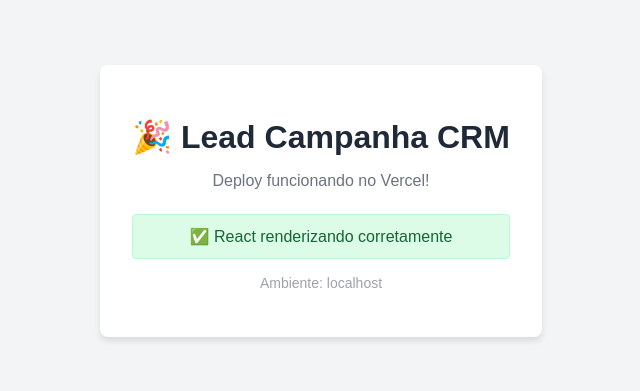
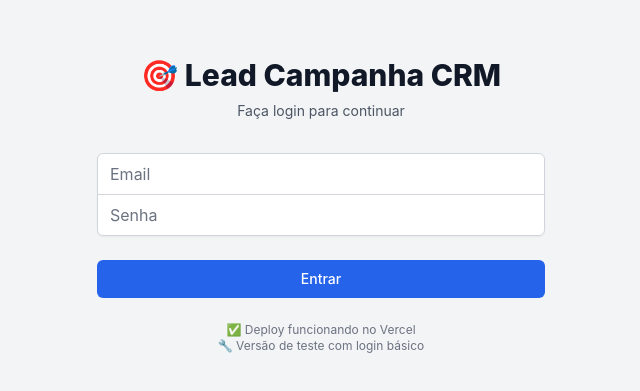
Before and after one commit to vedhen-br/velsrios, a React (Vite) app in the folder frontend/: page / in a window 1280 px wide. Shown: the part 207-598 px from the top of the page, without its empty margins (319-959 px from the left). Built offline with nearby package versions, Linux system fonts and the light colour scheme.

Commit message:
feat: implementar versão funcional com login básico + Tailwind CSS

```diff
--- /dev/null
+++ b/frontend/src/App-login.jsx
@@ -0,0 +1,106 @@
+import React, { useState } from 'react'
+
+export default function App() {
+  const [isLoggedIn, setIsLoggedIn] = useState(false)
+  const [email, setEmail] = useState('')
+  const [password, setPassword] = useState('')
+
+  if (!isLoggedIn) {
+    return (
+      <div className="min-h-screen flex items-center justify-center bg-gray-100">
+        <div className="max-w-md w-full space-y-8">
+          <div>
+            <h2 className="mt-6 text-center text-3xl font-extrabold text-gray-900">
+              🎯 Lead Campanha CRM
+            </h2>
+            <p className="mt-2 text-center text-sm text-gray-600">
+              Faça login para continuar
+            </p>
+          </div>
+          <div className="mt-8 space-y-6">
+            <div className="rounded-md shadow-sm -space-y-px">
+              <div>
+                <input
+                  type="email"
+                  value={email}
+                  onChange={(e) => setEmail(e.target.value)}
+                  placeholder="Email"
+                  className="relative block w-full px-3 py-2 border border-gray-300 rounded-t-md placeholder-gray-500 text-gray-900 focus:outline-none focus:ring-blue-500 focus:border-blue-500"
+                />
+              </div>
+              <div>
+                <input
+                  type="password"
+                  value={password}
+                  onChange={(e) => setPassword(e.target.value)}
+                  placeholder="Senha"
+                  className="relative block w-full px-3 py-2 border border-gray-300 rounded-b-md placeholder-gray-500 text-gray-900 focus:outline-none focus:ring-blue-500 focus:border-blue-500"
+                />
+              </div>
+            </div>
+
+            <div>
+              <button
+                onClick={() => setIsLoggedIn(true)}
+                className="group relative w-full flex justify-center py-2 px-4 border border-transparent text-sm font-medium rounded-md text-white bg-blue-600 hover:bg-blue-700 focus:outline-none focus:ring-2 focus:ring-offset-2 focus:ring-blue-500"
+              >
+                Entrar
+              </button>
+            </div>
+
+            <div className="text-center">
+              <p className="text-xs text-gray-500">
+                ✅ Deploy funcionando no Vercel<br/>
+                🔧 Versão de teste com login básico
+              </p>
+            </div>
+          </div>
+        </div>
+      </div>
+    )
+  }
+
+  return (
+    <div className="min-h-screen bg-gray-50">
+      <nav className="bg-white shadow">
+        <div className="max-w-7xl mx-auto px-4 sm:px-6 lg:px-8">
+          <div className="flex justify-between h-16">
+            <div className="flex items-center">
+              <h1 className="text-xl font-semibold">Lead Campanha CRM</h1>
+            </div>
+            <div className="flex items-center">
+              <button
+                onClick={() => setIsLoggedIn(false)}
+                className="text-gray-500 hover:text-gray-700"
+              >
+                Sair
+              </button>
+            </div>
+          </div>
+        </div>
+      </nav>
+
+      <main className="max-w-7xl mx-auto py-6 sm:px-6 lg:px-8">
+        <div className="px-4 py-6 sm:px-0">
+          <div className="border-4 border-dashed border-gray-200 rounded-lg h-96 flex items-center justify-center">
+            <div className="text-center">
+              <h2 className="text-2xl font-bold text-gray-900 mb-4">
+                🎉 Sistema Funcionando!
+              </h2>
+              <p className="text-gray-600 mb-4">
+                Login básico implementado com sucesso
+              </p>
+              <div className="bg-green-50 border border-green-200 rounded-md p-4">
+                <p className="text-green-800">
+                  ✅ React + useState funcionando<br/>
+                  ✅ Tailwind CSS carregado<br/>
+                  ✅ Deploy Vercel OK
+                </p>
+              </div>
+            </div>
+          </div>
+        </div>
+      </main>
+    </div>
+  )
+}
--- a/frontend/src/main.jsx
+++ b/frontend/src/main.jsx
@@ -1,6 +1,6 @@
 import React from 'react'
 import { createRoot } from 'react-dom/client'
-import App from './App-simple'
-// import './styles.css'
+import App from './App-login'
+import './styles.css'
 
 createRoot(document.getElementById('root')).render(<App />)
```
